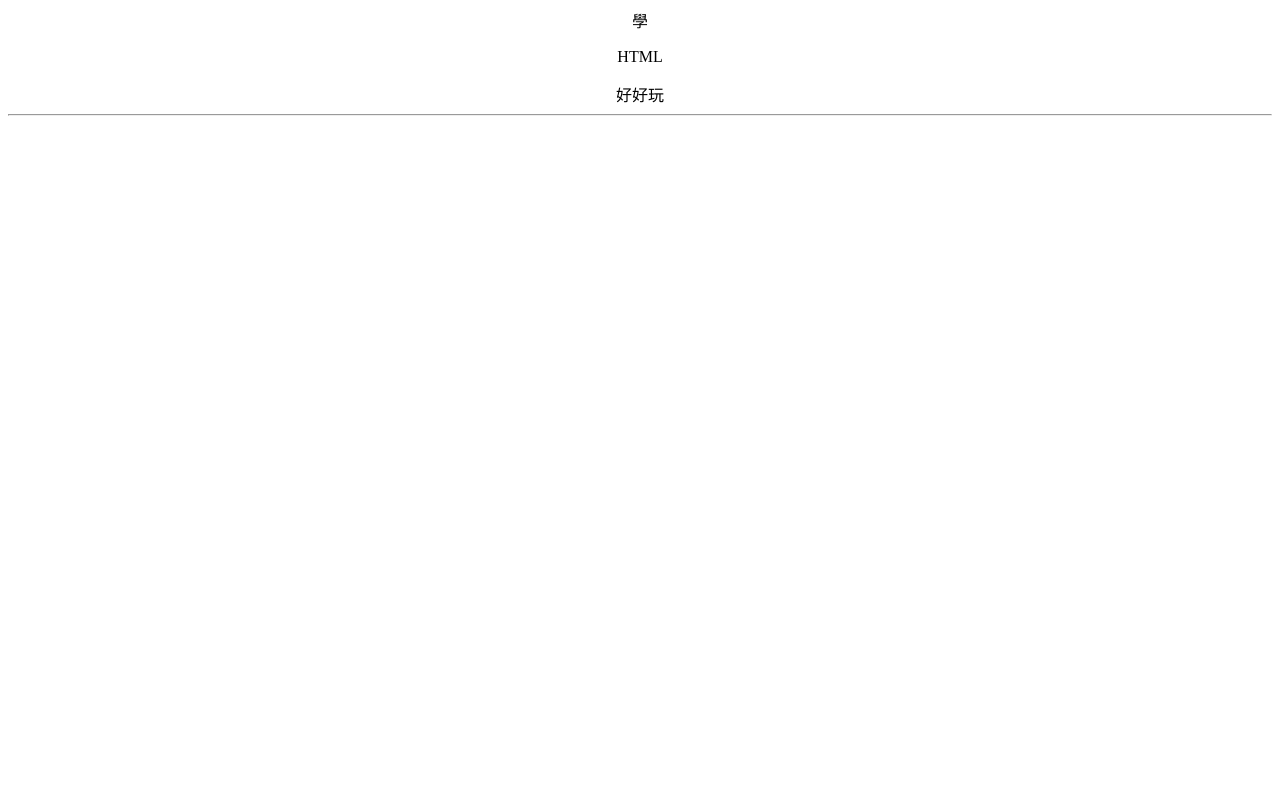
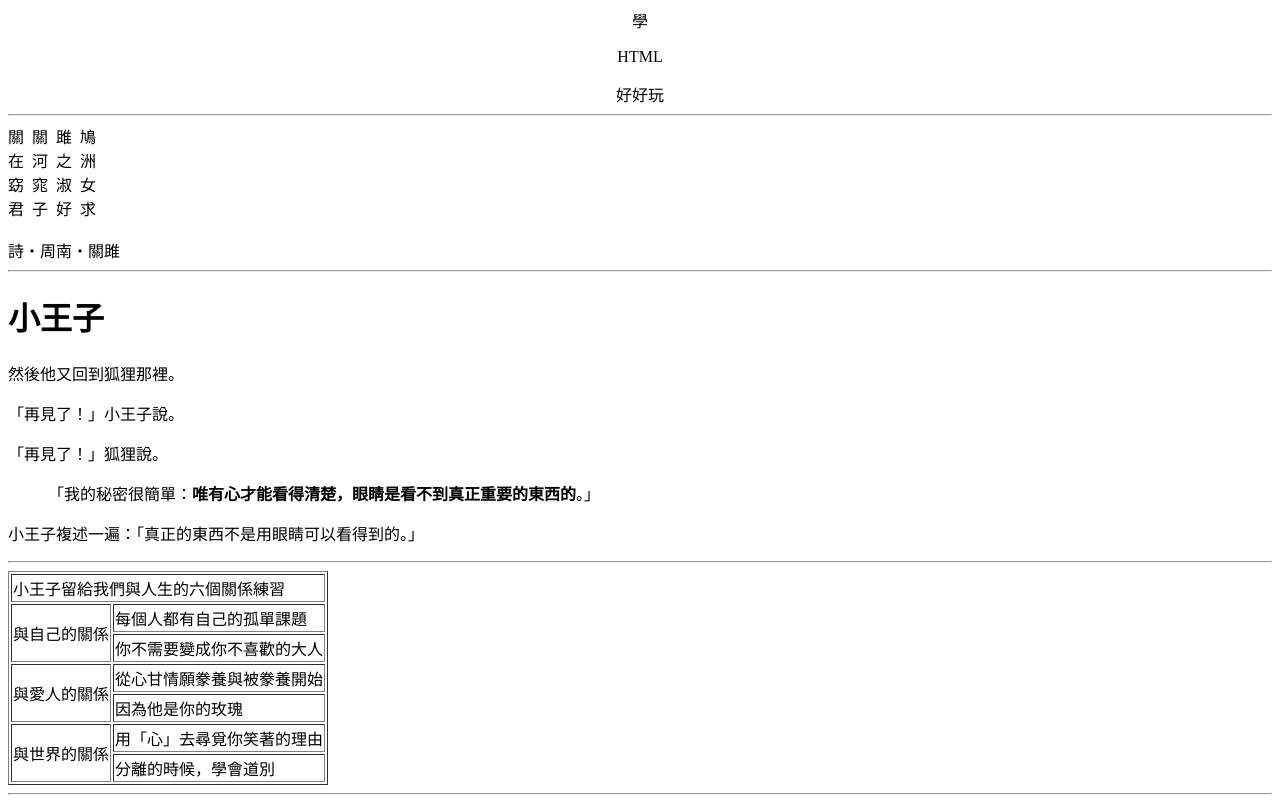
Before and after one commit to alexbjshyu/HW2, a plain HTML site: page index.html in a window 1280 px wide. Drawn offline with Linux system fonts and the light colour scheme.

Commit message:
added prob 2 and 3

```diff
--- a/index.html
+++ b/index.html
@@ -7,8 +7,51 @@
 </head>
 
 <body>
-   <div align = "center">學<p>HTML</p>好好玩</div>
-   <hr>
+    <div align="center">學
+        <p>HTML</p>好好玩</div>
+    <hr>
+    <div> 關&nbsp;&nbsp;關&nbsp;&nbsp;雎&nbsp;&nbsp;鳩
+        <br> 在&nbsp;&nbsp;河&nbsp;&nbsp;之&nbsp;&nbsp;洲
+        <br> 窈&nbsp;&nbsp;窕&nbsp;&nbsp;淑&nbsp;&nbsp;女
+        <br> 君&nbsp;&nbsp;子&nbsp;&nbsp;好&nbsp;&nbsp;求
+        <br>
+        <br> 詩・周南・關雎
+    </div>
+    <hr>
+    <h1>小王子</h1>
+    <p>然後他又回到狐狸那裡。</p>
+    <p>「再見了！」小王子說。</p>
+    <p>「再見了！」狐狸說。</p>
+    <blockquote>「我的秘密很簡單：<strong>唯有心才能看得清楚，眼睛是看不到真正重要的東西的</strong>。」</blockquote>
+    <p>小王子複述一遍：「真正的東西不是用眼睛可以看得到的。」</p>
+    <hr>
+    <table border="1">
+        <tr>
+            <td colspan="2">小王子留給我們與人生的六個關係練習</td>
+        </tr>
+        <tr>
+            <td rowspan="2">與自己的關係</td>
+            <td>每個人都有自己的孤單課題</td>
+        </tr>
+        <tr>
+            <td>你不需要變成你不喜歡的大人</td>
+        </tr>
+        <tr>
+            <td rowspan="2">與愛人的關係</td>
+            <td>從心甘情願豢養與被豢養開始</td>
+        </tr>
+        <tr>
+            <td>因為他是你的玫瑰</td>
+        </tr>
+        <tr>
+            <td rowspan="2">與世界的關係</td>
+            <td>用「心」去尋覓你笑著的理由</td>
+        </tr>
+        <tr>
+            <td>分離的時候，學會道別</td>
+        </tr>
+    </table>
+    <hr>
 
 </body>
 
```
